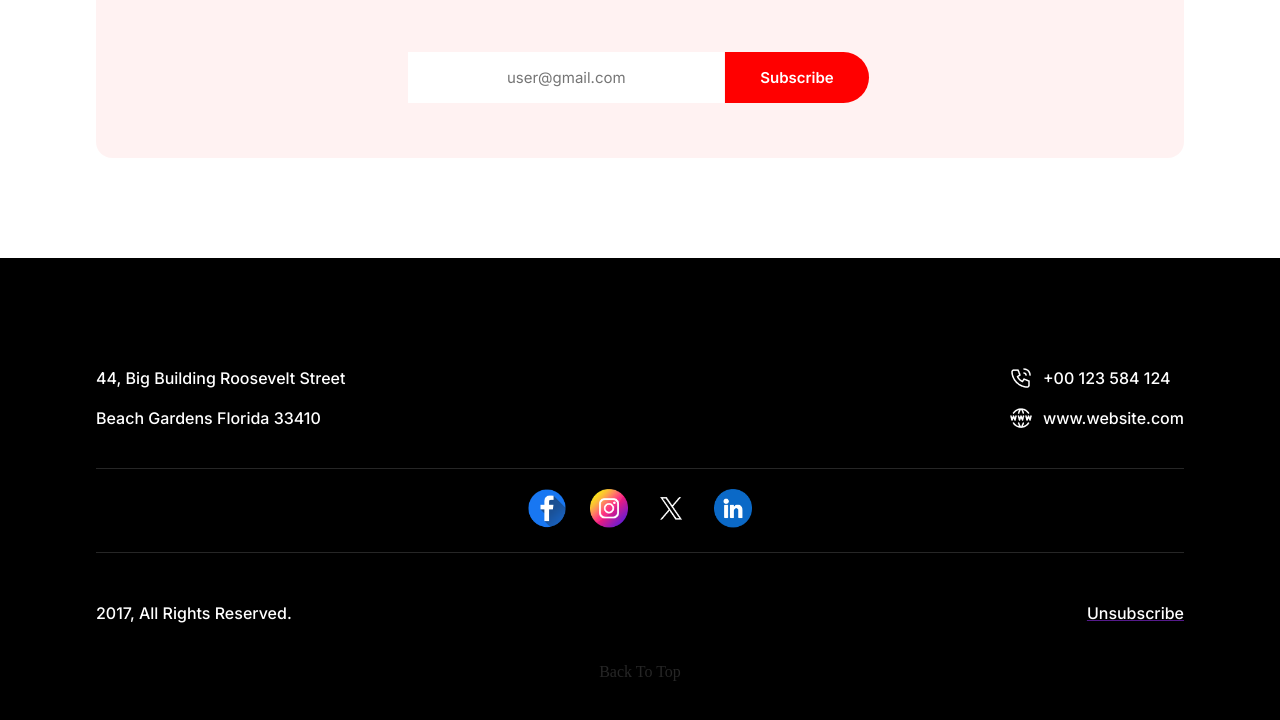
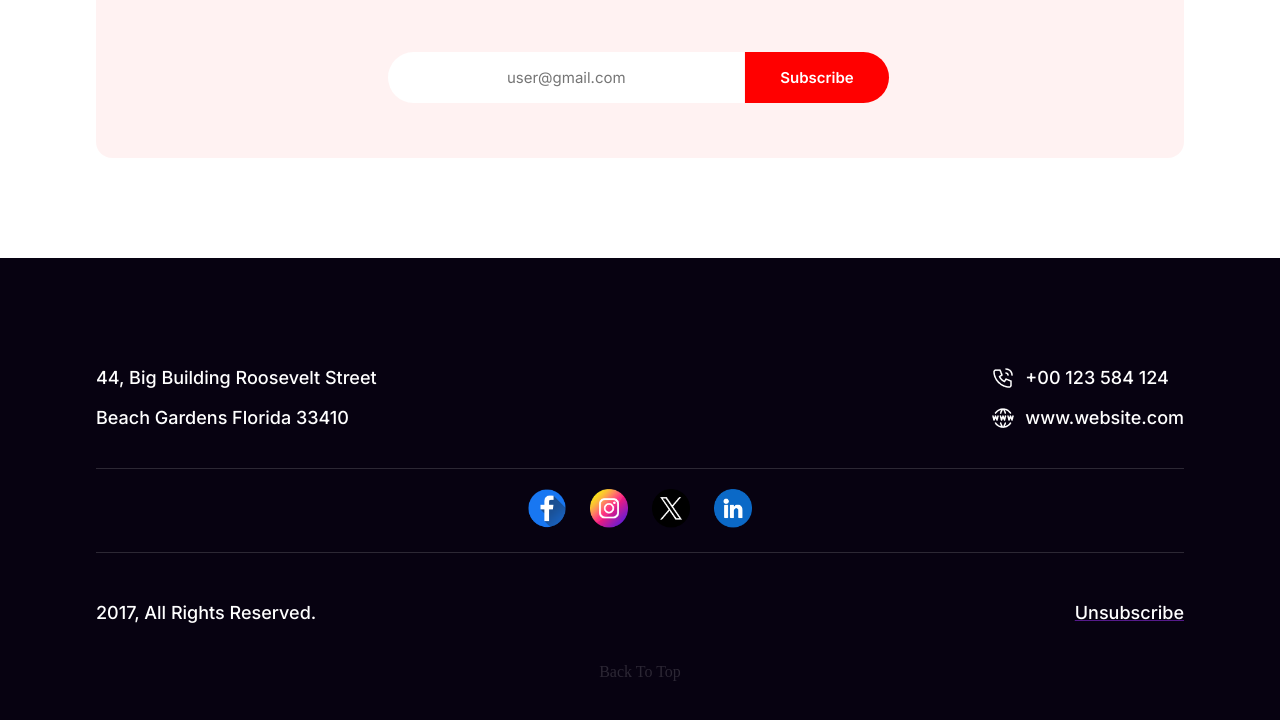
Before and after one commit to joychandrauday/new-year-repo, a plain HTML site: page index.html in a window 1280 px wide. Shown: the part 5450-6170 px from the top of the page. Drawn offline with Linux system fonts and the light colour scheme.

Commit message:
updated some style property

```diff
--- a/css/style.css
+++ b/css/style.css
@@ -127,6 +127,7 @@
     background-size: contain;
     height: 440px;
 }
+
 .party_banner_text p {
 
     color: rgba(255, 255, 255, 0.80);
@@ -174,6 +175,7 @@
     line-height: 60px;
     text-transform: capitalize;
 }
+
 .address_section_text span {
     color: #F00;
 }
@@ -221,6 +223,7 @@
     border-radius: 50%;
     padding: 8px;
 }
+
 .coming_soon_text2 img {
     padding-top: 15px;
 }
@@ -300,6 +303,7 @@
 .portfolio_section {
     padding: 10% 0;
 }
+
 .portfolio_wrapper {
     display: flex;
     flex-wrap: wrap;
@@ -340,6 +344,7 @@
     display: block;
     padding: 7% 0 0%;
 }
+
 .newsletter_section_text {
     width: 70%;
     margin: 0 auto;
@@ -348,10 +353,11 @@
 .newsletter_form {
     padding: 55px 0;
 }
+
 .newsletter_form input:nth-child(1) {
     background: white;
     border: none;
-    padding: 16px 50px 16px 50px;
+    padding: 16px 70px 16px;
     color: rgba(7, 2, 17, 0.30);
     text-align: center;
     font-family: Inter;
@@ -359,6 +365,7 @@
     font-style: normal;
     font-weight: 400;
     line-height: normal;
+    border-radius: 50px 0px 0px 50px;
 }
 
 .newsletter_form input:nth-child(2) {
@@ -383,7 +390,7 @@
 /* newsletter styles */
 /* footer styles */
 footer {
-    background-color: black;
+    background-color: #070211;
     padding: 100px 0;
 }
 
@@ -394,7 +401,7 @@ footer {
 .footer_section_wrapper p {
     color: #FFF;
     font-family: Inter;
-    font-size: 16px;
+    font-size: 18px;
     font-style: normal;
     font-weight: 500;
     line-height: 40px;
@@ -403,11 +410,11 @@ footer {
 
 .footer_section_wrapper hr {
 
-background-color: rgba(255,255,255,0.15);
+    background-color: rgba(255, 255, 255, 0.15);
 
-border: none;
+    border: none;
 
-height: 1px;
+    height: 1px;
 }
 
 .footer_address, .footer_copy {
@@ -453,9 +460,11 @@ height: 1px;
     margin-top: 40px;
     text-transform: capitalize;
 }
-.back_to_top a{
+
+.back_to_top a {
     text-transform: capitalize;
     text-decoration: none;
     color: rgba(255, 255, 255, 0.148);
 }
+
 /* footer styles */
```
